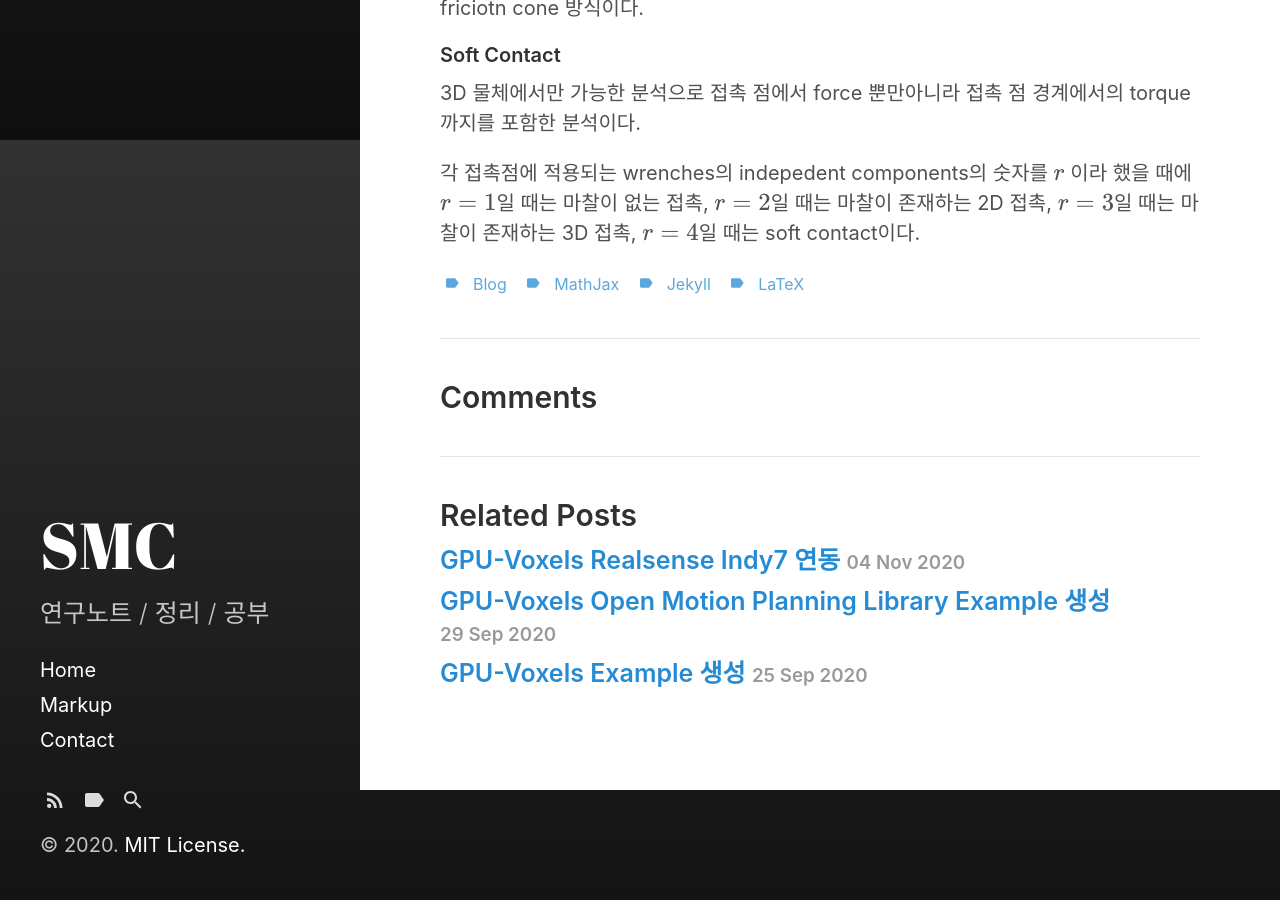
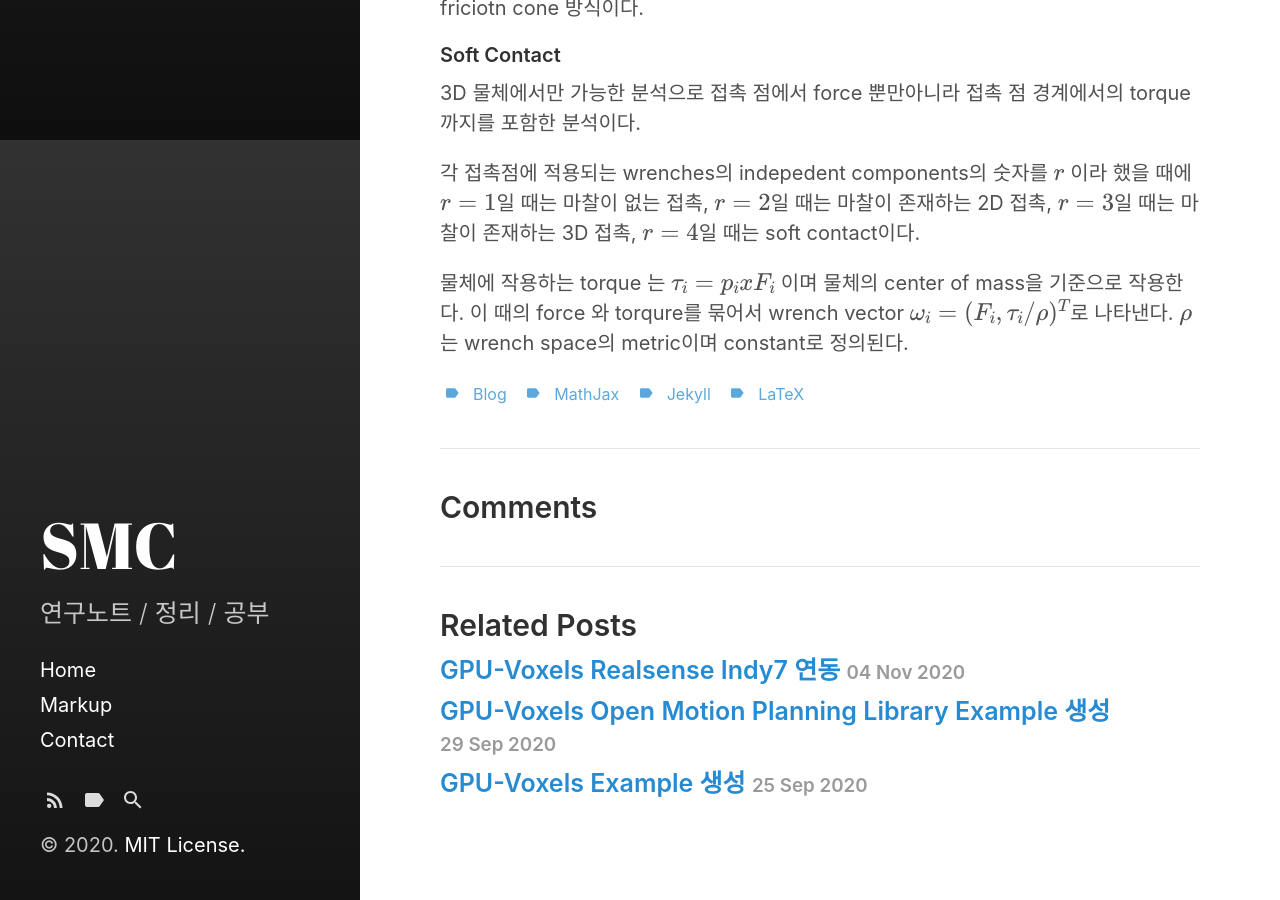
Before and after one commit to tjdalsckd/tjdalsckd.github.io, a Jekyll site: the page built from _posts/2020-11-08-Grasp quality measures.md, in a window 1280 px wide and 900 px high, scrolled down 1660 px. Built offline with Jekyll 4.4.1, drawn with Linux system fonts in a browser that asks for light colours; our own code applies the rules of GitHub Pages for plain Markdown files; formulas are drawn with MathJax 3.

Commit message:
Update 2020-11-08-Grasp quality measures.md

```diff
--- a/_posts/2020-11-08-Grasp quality measures.md
+++ b/_posts/2020-11-08-Grasp quality measures.md
@@ -40,3 +40,5 @@ Disturbance에 의한 Object Position Error가 시간에 지남에 따라 사라
 3D 물체에서만 가능한 분석으로 접촉 점에서 force 뿐만아니라 접촉 점 경계에서의 torque까지를 포함한 분석이다.
 
 각 접촉점에 적용되는 wrenches의 indepedent components의 숫자를 $r$ 이라 했을 때에 $r = 1$일 때는 마찰이 없는 접촉, $r = 2$일 때는 마찰이 존재하는 2D 접촉, $r= 3$일 때는 마찰이 존재하는 3D 접촉, $r = 4$일 때는 soft contact이다.
+
+물체에 작용하는 torque 는 $\tau_i = p_i x F_i$ 이며 물체의 center of mass을 기준으로 작용한다. 이 때의 force 와 torqure를 묶어서 wrench vector $\omega_i = (F_i,\tau_i/\rho)^T$로 나타낸다. $\rho$는 wrench space의 metric이며 constant로 정의된다.
```
